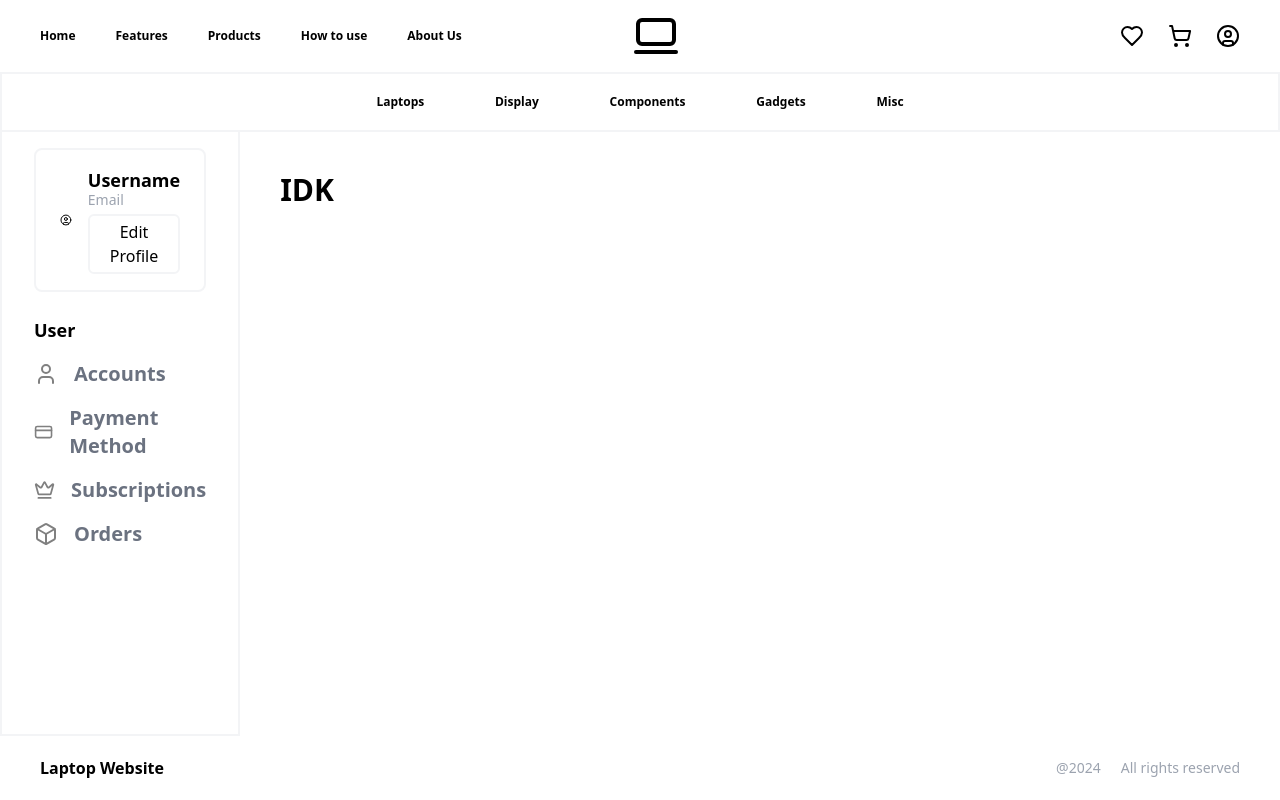
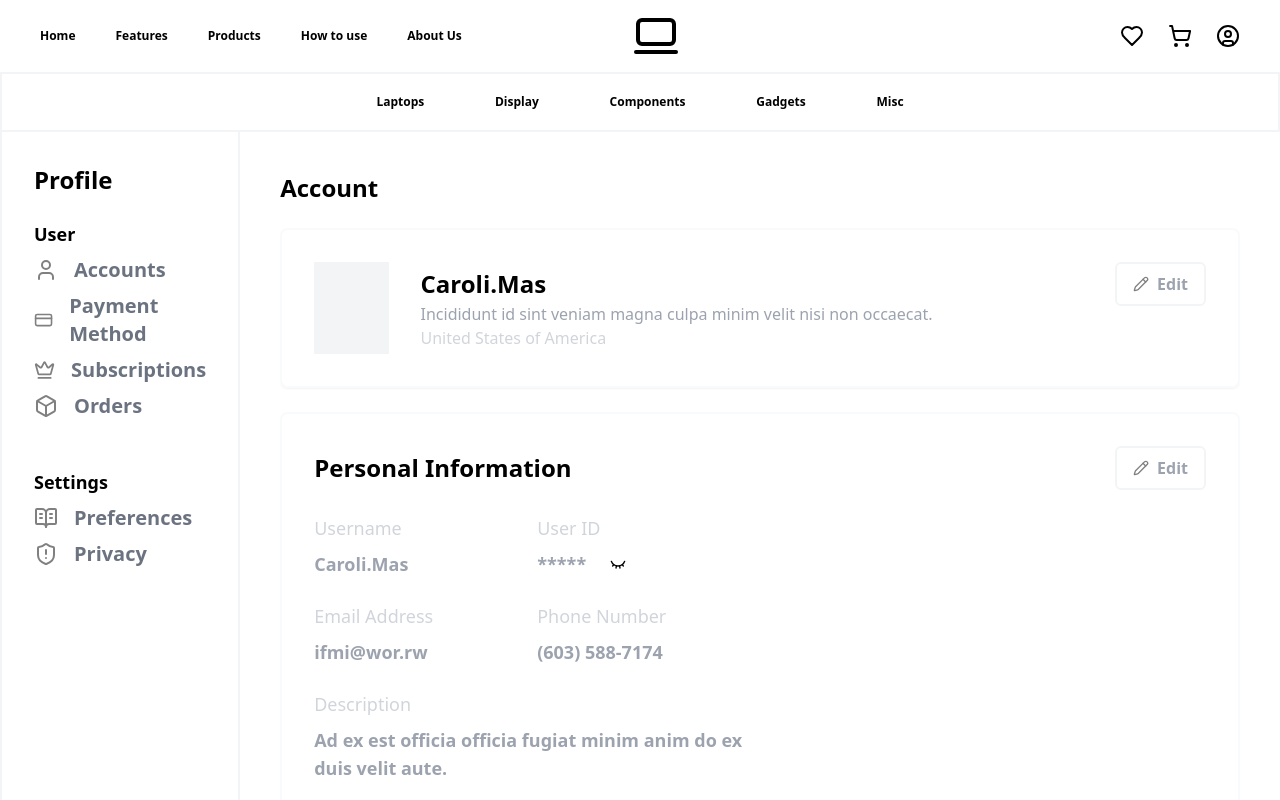
Before and after one commit to Twiztss/Laptop-Website, a React (Vite) app: page /profile in a window 1280 px wide. Shown: the top 800 px of the page. Built offline with nearby package versions, Linux system fonts and the light colour scheme.

Commit message:
Add account section of profile page.

```diff
--- a/src/components/Sidebar.tsx
+++ b/src/components/Sidebar.tsx
@@ -1,4 +1,4 @@
-import { Box, CreditCard, Crown, FolderArchive, SidebarIcon, User, UserCircle } from "lucide-react"
+import { BookOpenTextIcon, Box, CreditCard, Crown, FolderArchive, ShieldAlert, SidebarIcon, User } from "lucide-react"
 import CreatableSelect from "react-select/creatable";
 import makeAnimated from 'react-select/animated';
 import { sampleSubCategory } from "../data/category-data";
@@ -63,22 +63,10 @@ const Filter = () => {
   )
 }
 
-const ProfileIcon = () => {
-  return (
-    <div className="flex w-full items-center justify-start gap-4 px-6 py-4 rounded-lg border-gray-100 border-2">
-      <UserCircle height={48} width={48} className="w-1/4"/>
-      <div className="flex flex-col gap-1">
-        <h1 className="text-lg font-semibold">Username</h1>
-        <h2 className="text-sm text-gray-400 -my-2 font-medium">Email</h2>
-        <button className="mt-2 border-gray-100 border-2 px-2 py-1 rounded-md font-medium">Edit Profile</button>
-      </div>
-    </div>
-  )
-}
-
 const ProfileOption = ({handleClick} : any) => {
   return (
-    <div className="flex flex-col gap-4">
+    <div className="flex flex-col gap-12">
+      <div className="flex flex-col gap-2">
         <p className="font-semibold text-lg">User</p>
         <div className="flex gap-4 items-center cursor-pointer" onClick={handleClick} id="Account">
           <User color="gray"/>
@@ -95,6 +83,18 @@ const ProfileOption = ({handleClick} : any) => {
         <div className="flex gap-4 items-center cursor-pointer" onClick={handleClick} id="Orders">
           <Box color="gray"/>
           <p className="font-semibold text-xl text-gray-500">Orders</p>
+        </div>
+      </div>
+      <div className="flex flex-col gap-2">
+        <p className="font-semibold text-lg">Settings</p>
+        <div className="flex gap-4 items-center cursor-pointer" onClick={handleClick} id="Account">
+          <BookOpenTextIcon color="gray"/>
+          <p className="font-semibold text-xl text-gray-500">Preferences</p>
+        </div>
+        <div className="flex gap-4 items-center cursor-pointer" onClick={handleClick} id="Account">
+          <ShieldAlert color="gray"/>
+          <p className="font-semibold text-xl text-gray-500">Privacy</p>
+        </div>
       </div>
     </div>
   )
@@ -125,8 +125,8 @@ export default function Sidebar({ handleClick } : any) {
     } else if (url == "/profile") {
       // p-8
       component = (
-        <section className="flex flex-col gap-6 px-8 py-4">
-          <ProfileIcon />
+        <section className="flex flex-col gap-6 p-8">
+          <h1 className="text-2xl font-bold">Profile</h1>
           <ProfileOption handleClick={handleClick} />
         </section>
       )
--- a/src/data/user-data.ts
+++ b/src/data/user-data.ts
@@ -1,4 +1,4 @@
-import { Staffs, Users } from "../types/Users";
+import { MemberTier, Staffs, Users } from "../types/Users";
 
 export const sampleStaffs : Staffs[] = [
     {
@@ -69,3 +69,11 @@ export const sampleUsers : Users[] = [
       memberTier : "Regular",
     },
 ]
+
+export const sampleTier : MemberTier[] = [
+    {
+      id : 0,
+      title : "Regular",
+      color : "Red",
+    }
+]
--- a/src/main.tsx
+++ b/src/main.tsx
@@ -12,7 +12,7 @@ import ProductDetail from './routes/product-detail'
 import Cart from './routes/cart'
 import Favorite from './routes/favorite'
 import Auth from './routes/auth'
-import Profile from './routes/profile'
+import Profile from './routes/Profile/profile'
 
 const router = createBrowserRouter([
   {
--- /dev/null
+++ b/src/routes/Profile/account.tsx
@@ -0,0 +1,113 @@
+import { EyeClosed, EyeIcon, Pencil } from "lucide-react";
+import { Users } from "../../types/Users";
+import { useState } from "react";
+
+const ProfileCard = (user : Users) => {
+    return (
+        <article className="border-gray-50 border-2 shadow-sm rounded-lg p-8 flex gap-8 w-full">
+            <div className="bg-gray-100 w-1/12 aspect-square"></div>
+            <div className="flex flex-col gap-1 w-11/12">
+                <div className="flex items-center justify-between">
+                    <h1 className="font-bold text-2xl">{user.userName}</h1>
+                    <button className="border-gray-100 border-2 flex items-center gap-2 px-4 py-2 rounded-md">
+                        <Pencil width={16} height={16} color="gray" />
+                        <p className="font-semibold text-md text-gray-400">Edit</p>
+                    </button>
+                </div>
+                <p className="font-medium text-md text-gray-400 -my-2">Incididunt id sint veniam magna culpa minim velit nisi non occaecat.</p>
+                <p className="font-medium text-md text-gray-300 my-1">United States of America</p>
+            </div>
+        </article>
+    )
+}
+
+const AddressCard = (user : Users) => {
+    return (
+        <article className="border-gray-50 border-2 shadow-sm rounded-lg p-8 flex flex-col gap-6 w-full">
+            <div className="flex justify-between items-center">
+                <h1 className="font-bold text-2xl">Address</h1>
+                <button className="border-gray-100 border-2 flex items-center gap-2 px-4 py-2 rounded-md">
+                    <Pencil width={16} height={16} color="gray" />
+                    <p className="font-semibold text-md text-gray-400">Edit</p>
+                </button>
+            </div>
+            <div className="flex w-1/2 justify-between">
+                <div className="flex flex-col gap-2 w-1/2">
+                    <p className="font-medium text-lg text-gray-300">Country</p>
+                    <h3 className="text-lg font-semibold text-gray-400">United States of America</h3>
+                </div>
+                <div className="flex flex-col gap-2 w-1/2">
+                    <p className="font-medium text-lg text-gray-300">City/State</p>
+                    <h3 className="text-lg font-semibold text-gray-400">New Hampshire</h3>
+                </div>
+            </div>
+            <div className="flex w-1/2 justify-between">
+                <div className="flex flex-col gap-2 w-1/2">
+                    <p className="font-medium text-lg text-gray-300">City/State 2</p>
+                    <h3 className="text-lg font-semibold text-gray-400">{user.email}</h3>
+                </div>
+                <div className="flex flex-col gap-2 w-1/2">
+                    <p className="font-medium text-lg text-gray-300">Postal Code</p>
+                    <h3 className="text-lg font-semibold text-gray-400">AS564178969</h3>
+                </div>
+            </div>
+        </article>
+    )
+}
+
+const InfoCard = (user : Users) => {
+
+    const [isDisplayed, setIsDisplayed] = useState(false)
+
+    return (
+        <article className="border-gray-50 border-2 shadow-sm rounded-lg p-8 flex flex-col gap-6 w-full">
+            <div className="flex justify-between items-center">
+                <h1 className="font-bold text-2xl">Personal Information</h1>
+                <button className="border-gray-100 border-2 flex items-center gap-2 px-4 py-2 rounded-md">
+                    <Pencil width={16} height={16} color="gray" />
+                    <p className="font-semibold text-md text-gray-400">Edit</p>
+                </button>
+            </div>
+            <div className="flex w-1/2 justify-between">
+                <div className="flex flex-col gap-2 w-1/2">
+                    <p className="font-medium text-lg text-gray-300">Username</p>
+                    <h3 className="text-lg font-semibold text-gray-400">{user.userName}</h3>
+                </div>
+                <div className="flex flex-col gap-2 w-1/2">
+                    <p className="font-medium text-lg text-gray-300">User ID</p>
+                    <div className="flex items-center gap-6">
+                        <h3 className="text-lg font-semibold text-gray-400">{isDisplayed ? user.userId : "*****"}</h3>
+                        {isDisplayed ? <EyeIcon width={16} height={16} onClick={() => setIsDisplayed(!isDisplayed)}/> : <EyeClosed width={16} height={16} onClick={() => setIsDisplayed(!isDisplayed)} />}
+                    </div>
+                </div>
+            </div>
+            <div className="flex w-1/2 justify-between">
+                <div className="flex flex-col gap-2 w-1/2">
+                    <p className="font-medium text-lg text-gray-300">Email Address</p>
+                    <h3 className="text-lg font-semibold text-gray-400">{user.email}</h3>
+                </div>
+                <div className="flex flex-col gap-2 w-1/2">
+                    <p className="font-medium text-lg text-gray-300">Phone Number</p>
+                    <h3 className="text-lg font-semibold text-gray-400">(603) 588-7174</h3>
+                </div>
+            </div>
+            <div className="flex w-1/2 justify-between">
+                <div className="flex flex-col gap-2 w-full">
+                    <p className="font-medium text-lg text-gray-300">Description</p>
+                    <h3 className="text-lg font-semibold text-gray-400">Ad ex est officia officia fugiat minim anim do ex duis velit aute.</h3>
+                </div>
+            </div>
+        </article>
+    )
+}
+
+export default function Account( user : Users ) {
+
+    return (
+    <div className="flex flex-col gap-6">
+        <ProfileCard {...user} />
+        <InfoCard {...user} />
+        <AddressCard {...user} />
+    </div>
+  )
+}
--- a/src/routes/profile.tsx
+++ b/src/routes/Profile/profile.tsx
@@ -1,13 +1,15 @@
 import { useState } from "react";
-import Footer from "../components/Footer";
-import Header from "../components/Header";
-import Sidebar from "../components/Sidebar";
-import sampleCategory from "../data/category-data";
-import { Category } from "../types/Catogory";
+import Footer from "../../components/Footer";
+import Header from "../../components/Header";
+import Sidebar from "../../components/Sidebar";
+import sampleCategory from "../../data/category-data";
+import { Category } from "../../types/Catogory";
+import { sampleUsers } from "../../data/user-data";
+import Account from "./account";
 
 export default function Profile() {
 
-    const [currentPage, setCurrentPage] = useState("IDK ")
+    const [currentPage, setCurrentPage] = useState("Account")
 
     const handleClick = (e : any) => {
         setCurrentPage(e.target.id)
@@ -28,11 +30,12 @@ export default function Profile() {
         </div>
         </nav>
         <main className="flex w-full h-full">
-        <Sidebar handleClick={handleClick}/>
-        <section className="flex flex-col gap-6 m-10 w-4/5 overflow-y-scroll">
-            <nav className="flex justify-between">
-                <h1 className="text-3xl font-bold">{currentPage}</h1>
-            </nav>
+            <Sidebar handleClick={handleClick}/>
+            <section className="flex flex-col gap-6 m-10 w-4/5 overflow-y-scroll">
+                <nav className="flex justify-between">
+                    <h1 className="text-2xl font-bold">{currentPage}</h1>
+                </nav>
+                <Account {...sampleUsers[1]}/>
             </section>
         </main>
         <Footer />
--- a/src/types/Users.ts
+++ b/src/types/Users.ts
@@ -15,3 +15,9 @@ export interface Users {
     isMember : boolean,
     memberTier : string,
 }
+
+export interface MemberTier {
+  id : number,
+  title : string,
+  color : string,
+}
```
Lines whose indentation alone changed are shown as unchanged.
